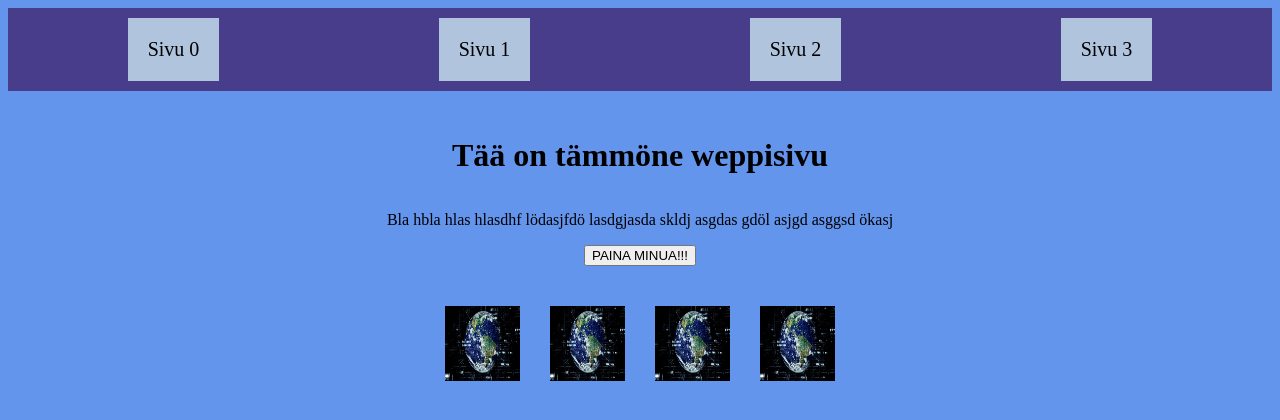
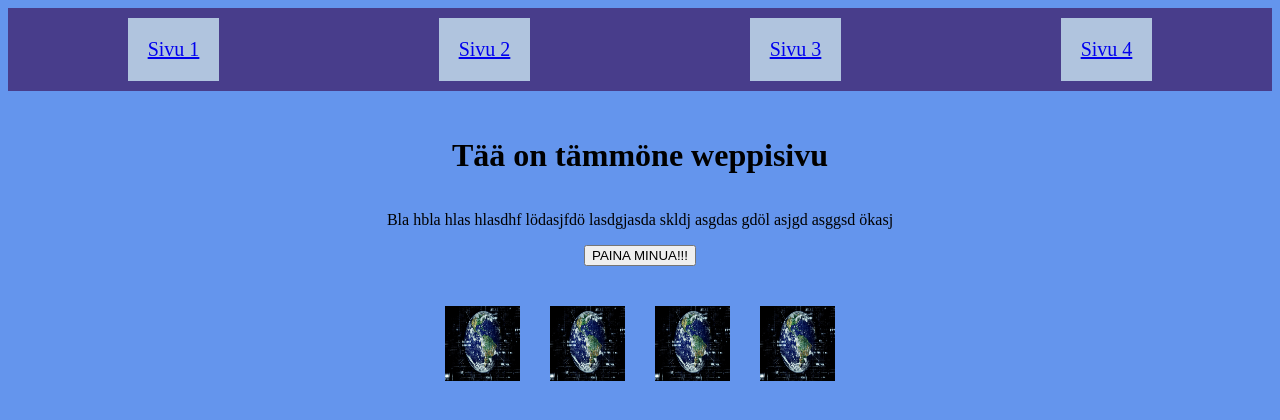
Before and after one commit to urx1/landing-page, a plain HTML site: page index-flex.html in a window 1280 px wide. Drawn offline with Linux system fonts and the light colour scheme.

Commit message:
Added links to topnav
Added links to topnav boxes

```diff
--- a/index-flex.html
+++ b/index-flex.html
@@ -78,10 +78,10 @@
 	<body>
 	<!-- navbar -->
 	<div class="topnav">
-		<div>Sivu 0</div>
-		<div>Sivu 1</div>
-		<div>Sivu 2</div>
-		<div>Sivu 3</div>
+		<div><a href="testi.html">Sivu 1</a></div>
+		<div><a href="testi.html">Sivu 2</a></div>
+		<div><a href="testi.html">Sivu 3</a></div>
+		<div><a href="testi.html">Sivu 4</a></div>
 	</div>
 
 
```
